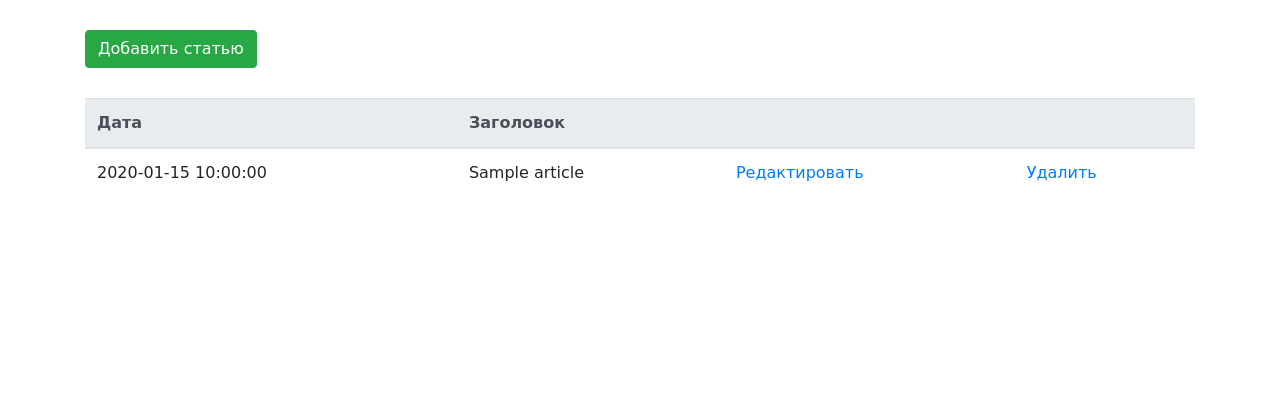
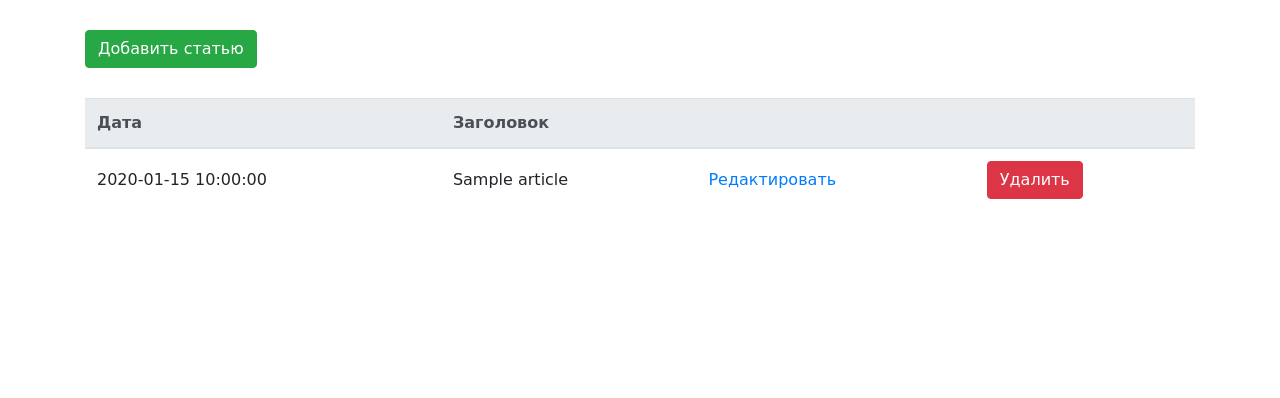
Before and after one commit to Safe-Mode/blogify, a PHP site: page /admin/ in a window 1280 px wide. Shown: the part 120-518 px from the top of the page. Run offline with PHP 8.4, Linux system fonts and the light colour scheme; tables that the repository leaves empty or names only in its code hold one stand-in row (values such as "Sample post"); some web fonts are replaced.

Commit message:
Stylize delete button

```diff
--- a/css/style.css
+++ b/css/style.css
@@ -59,3 +59,8 @@ img {
 .page__table {
   margin: 30px 0;
 }
+
+.page__table td,
+.page__table th {
+  vertical-align: middle;
+}
--- a/view/articles_admin.php
+++ b/view/articles_admin.php
@@ -40,7 +40,7 @@
                 <a href="index.php?action=edit&id=<?=$a['id']?>">Редактировать</a>
               </td>
               <td>
-                <a href="index.php?action=delete&id=<?=$a['id']?>">Удалить</a>
+                <a class="btn btn-danger" href="index.php?action=delete&id=<?=$a['id']?>">Удалить</a>
               </td>
             </tr>
             <?php endforeach ?>
```
